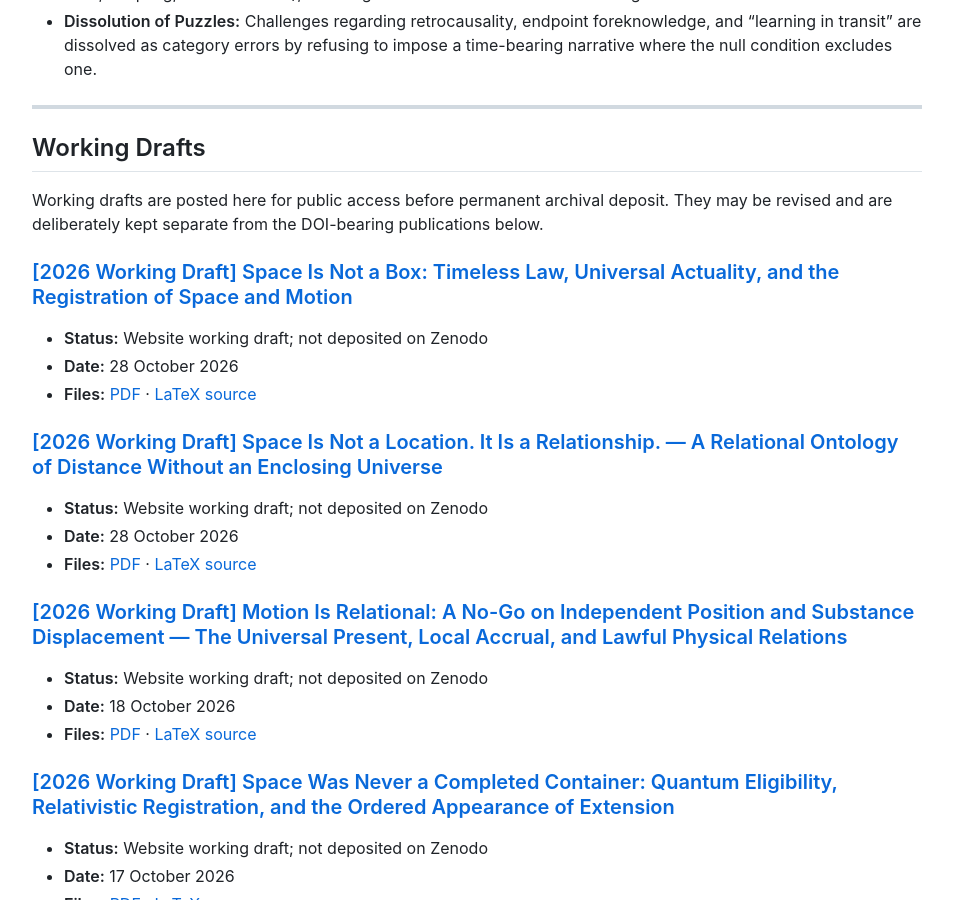
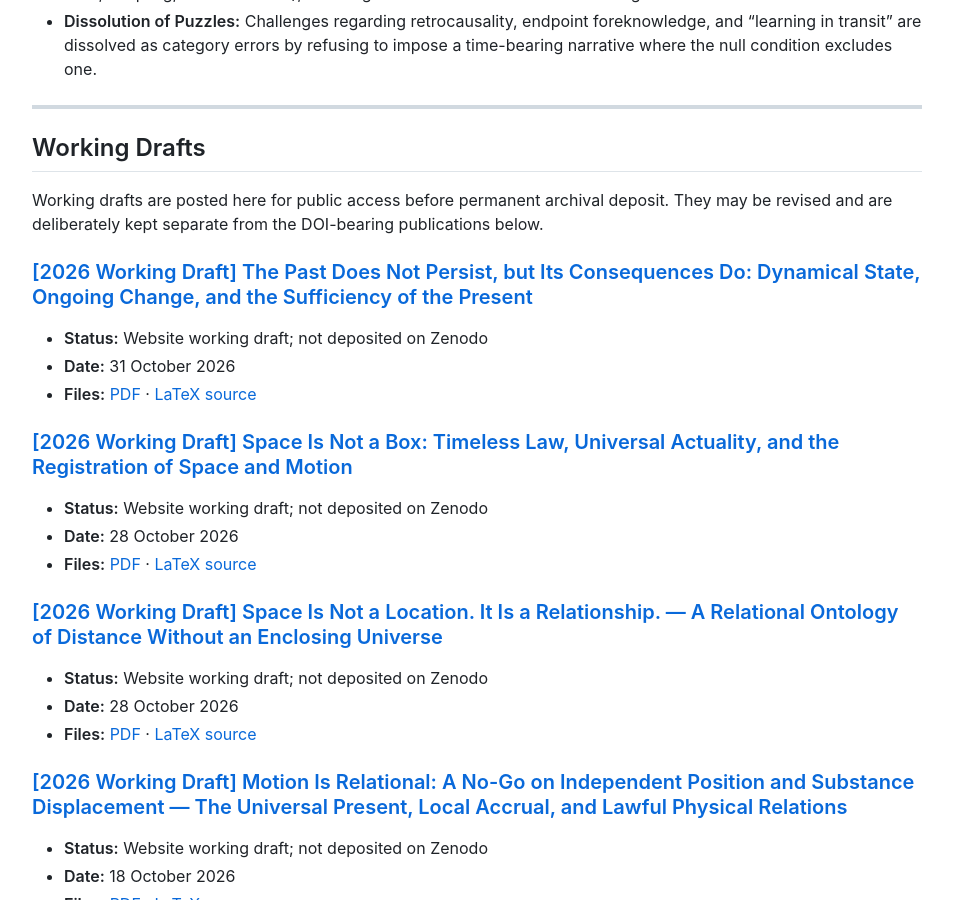
Before and after one commit to DeepSparkAi/JohnCWMcKinleyArchive, a Jekyll site: the page built from index.md, in a window 1280 px wide and 900 px high, scrolled down 2172 px. Shown: the whole window, without its empty margins (163-1116 px from the left). Built offline with Jekyll 4.4.1, drawn with Linux system fonts in a browser that asks for light colours; nearby versions of some CDN libraries.

Commit message:
List The Past Does Not Persist among site working drafts

```diff
--- a/index.md
+++ b/index.md
@@ -70,6 +70,12 @@ The TLM is an interpretive framework that treats the null status of the photon a
 ## Working Drafts
 
 Working drafts are posted here for public access before permanent archival deposit. They may be revised and are deliberately kept separate from the DOI-bearing publications below.
+
+
+### [\[2026 Working Draft\] The Past Does Not Persist, but Its Consequences Do: Dynamical State, Ongoing Change, and the Sufficiency of the Present](/papers/the-past-does-not-persist-but-its-consequences-do/)
+* **Status:** Website working draft; not deposited on Zenodo
+* **Date:** 31 October 2026
+* **Files:** [PDF](/assets/papers/the-past-does-not-persist-but-its-consequences-do-working-draft.pdf) · [LaTeX source](/assets/papers/the-past-does-not-persist-but-its-consequences-do-working-draft.tex)
 
 
 ### [\[2026 Working Draft\] Space Is Not a Box: Timeless Law, Universal Actuality, and the Registration of Space and Motion](/papers/space-is-not-a-box/)
```
